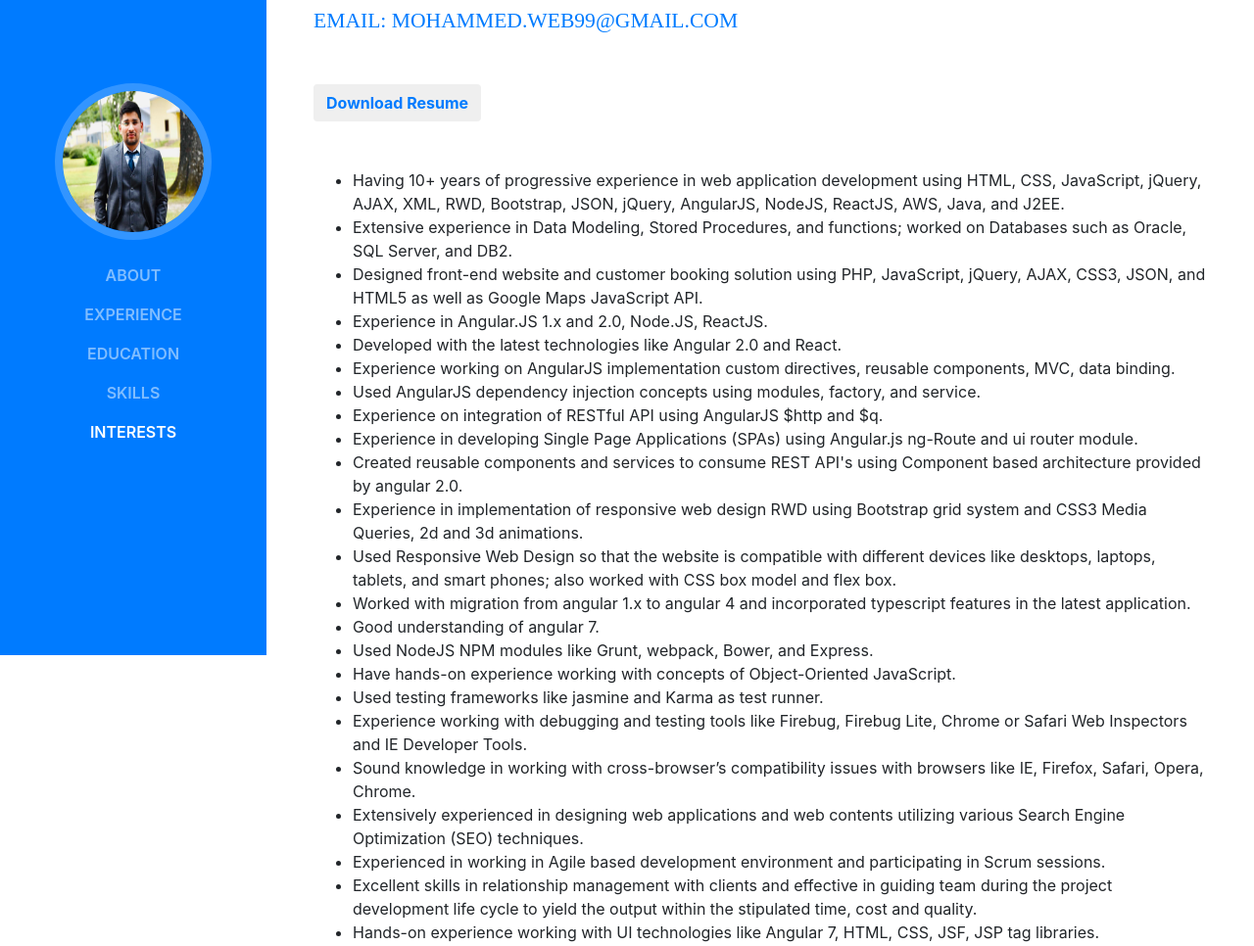
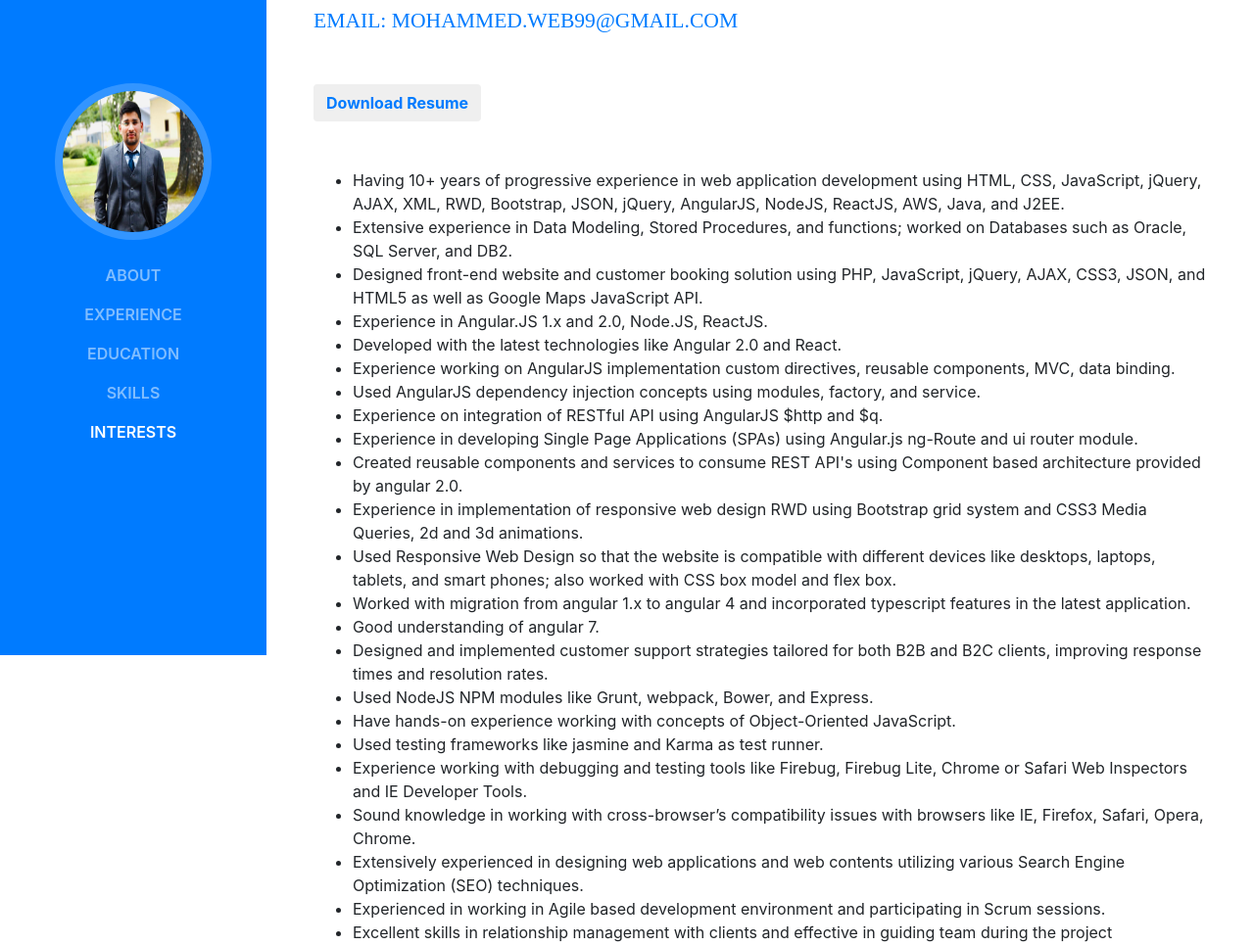
Before and after one commit to Naveed-md/UI-UX, a website with bundled scripts: page index.html in a window 1280 px wide. Shown: the part 131-1097 px from the top of the page at 98% size. Built offline with nearby package versions, Linux system fonts and the light colour scheme; a web font is replaced by a local one.

Commit message:
Update index.html

```diff
--- a/index.html
+++ b/index.html
@@ -106,6 +106,7 @@
           <li>Worked with migration from angular 1.x to angular 4 and incorporated typescript features in the latest
             application.</li>
           <li>Good understanding of angular 7.</li>
+        <li> Designed and implemented customer support strategies tailored for both B2B and B2C clients, improving response times and resolution rates.</li>
           <li>Used NodeJS NPM modules like Grunt, webpack, Bower, and Express.</li>
           <li>Have hands-on experience working with concepts of Object-Oriented JavaScript.</li>
           <li>Used testing frameworks like jasmine and Karma as test runner.</li>
```
